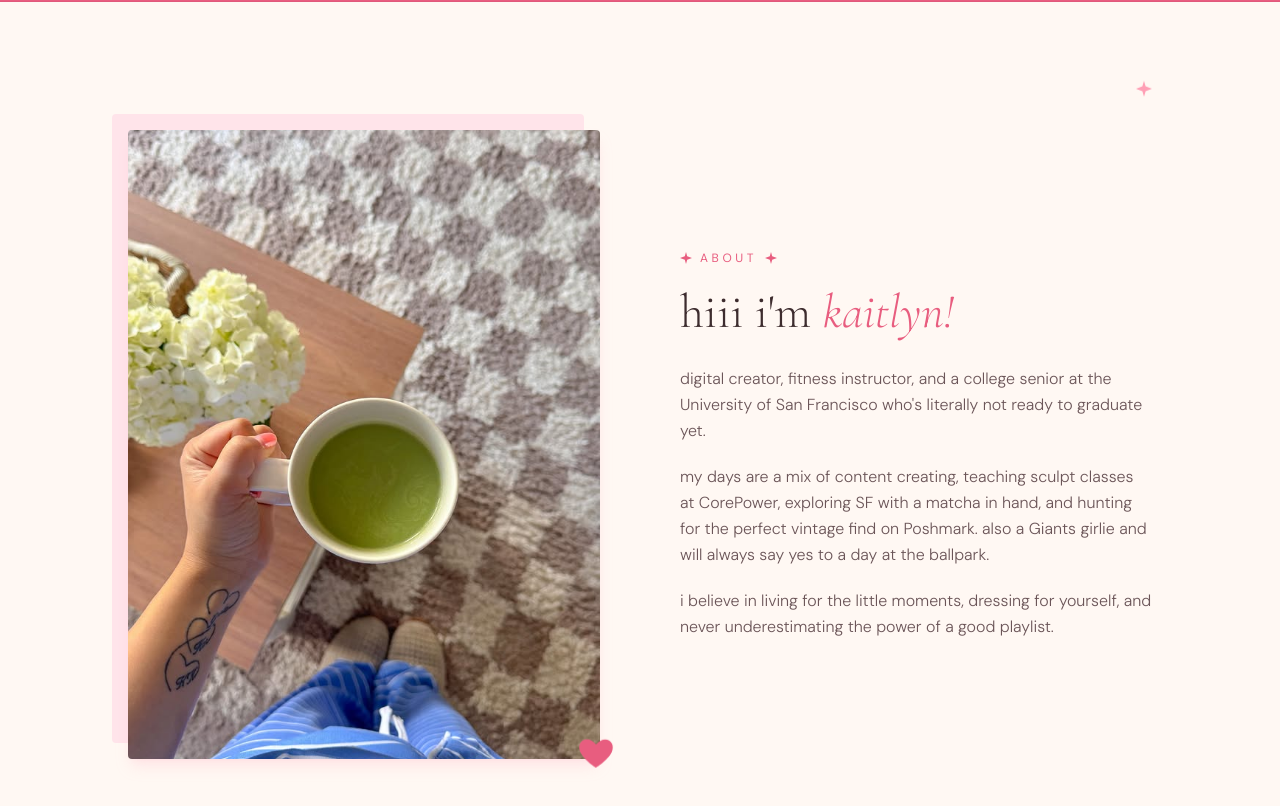
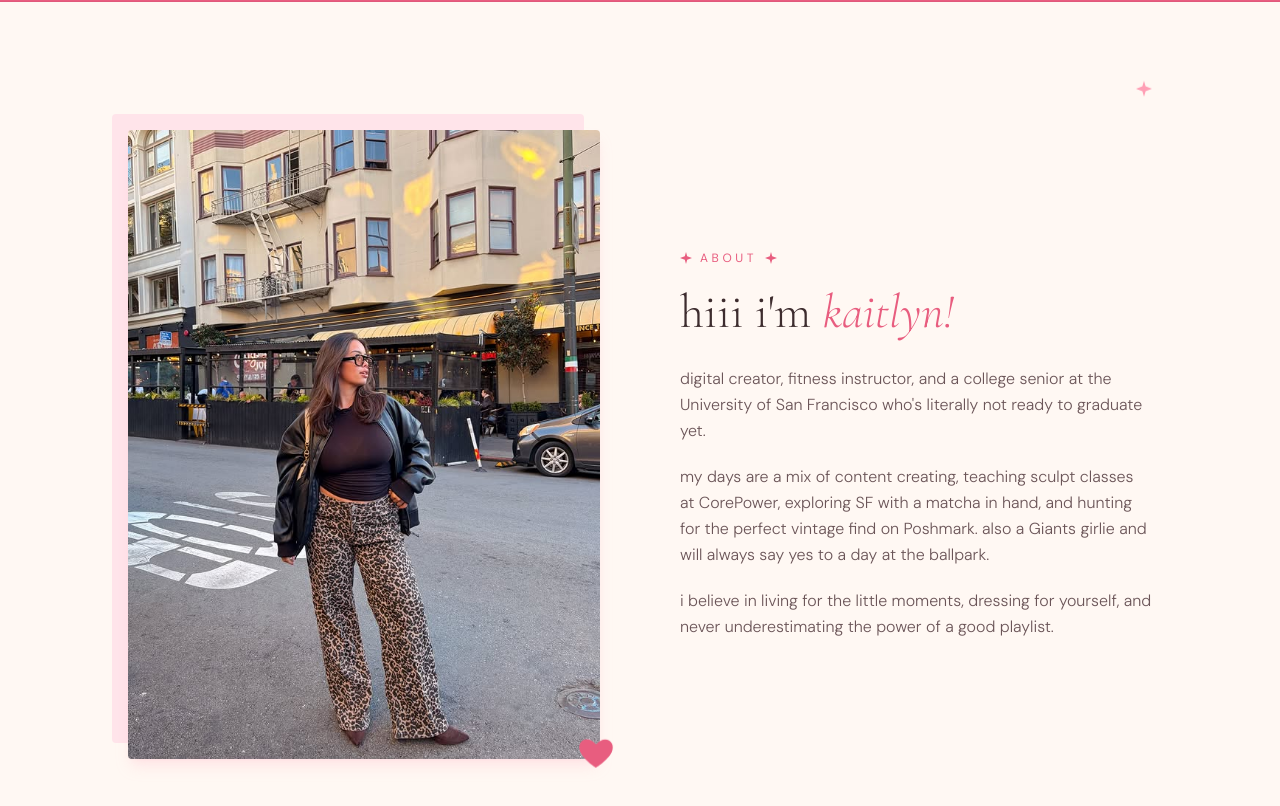
Before and after one commit to eljordp/kaitlynedejer, a React (Vite) app: page / in a window 1280 px wide. Shown: the part 860-1666 px from the top of the page. Built offline with nearby package versions, Linux system fonts and the light colour scheme.

Commit message:
About: swap to SF street-style portrait (gallery-8 was a matcha flat lay)

```diff
--- a/src/App.jsx
+++ b/src/App.jsx
@@ -63,7 +63,7 @@ const GALLERY_IMAGES = [
 ]
 
 const PROFILE_PIC = '/img/gallery-3.jpg'
-const ABOUT_PHOTO = '/img/gallery-8.jpg'
+const ABOUT_PHOTO = '/img/gallery-5.jpg'
 
 // Scroll reveal hook
 function useReveal(options = {}) {
```
